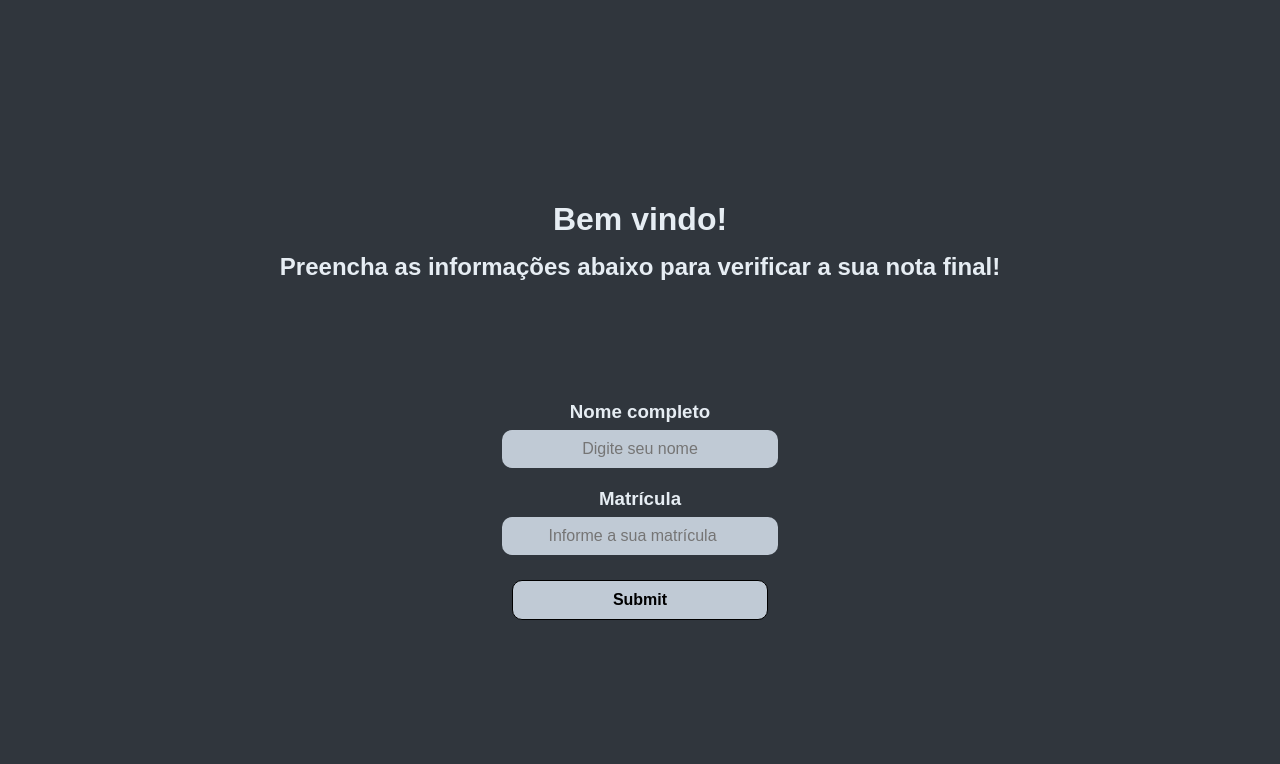
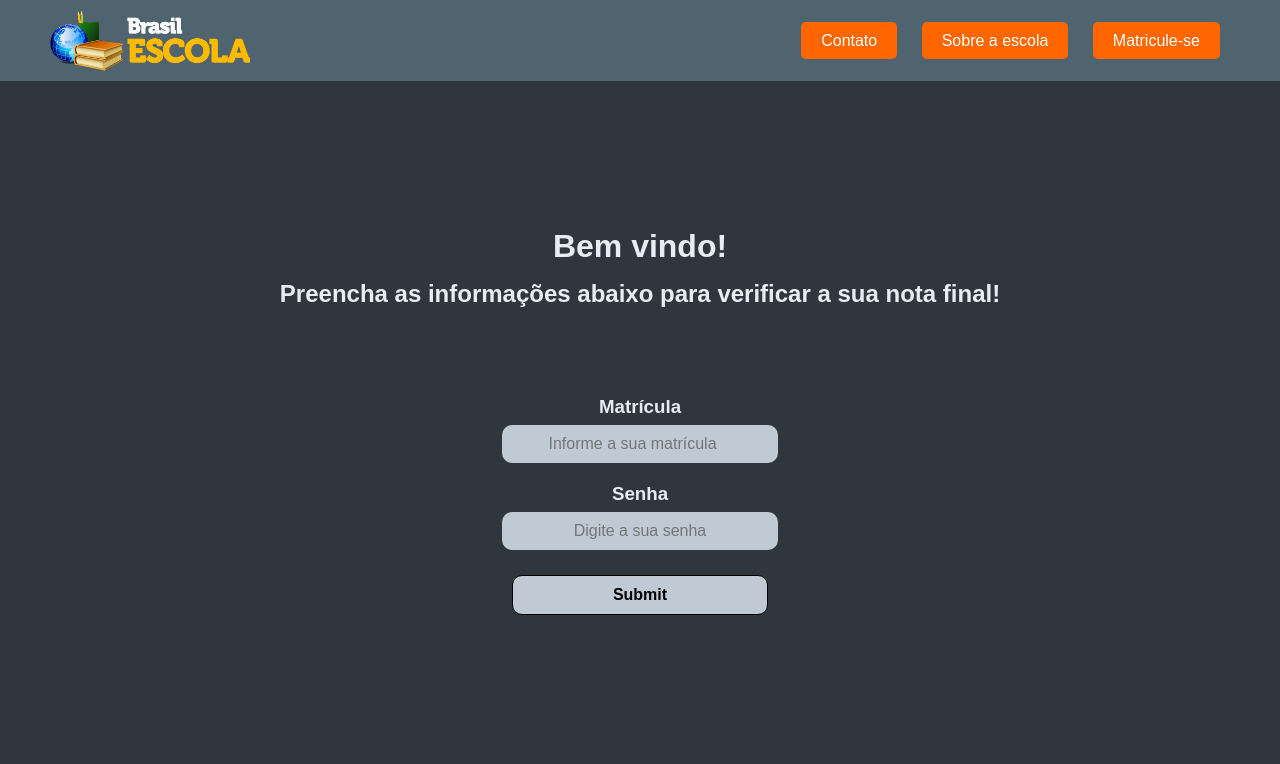
Before and after one commit to Isac14/Sistema-de-Notas, a plain HTML site: page pages/index.html in a window 1280 px wide. Drawn offline with Linux system fonts and the light colour scheme; a web font is replaced by a local one.

Commit message:
final upgrades in progress

```diff
--- a/pages/index.html
+++ b/pages/index.html
@@ -8,6 +8,20 @@
     <link rel="icon" href="../images/dezIcon2.png" />
   </head>
   <body>
+    <nav>
+      <img
+        src="../images/logo.webp"
+        alt="Logo da Escola Exemplo"
+        class="logo"
+      />
+      <div id="items">
+        <a href="contato.html" class="btn">Contato</a>
+        <a href="cursos.html" class="btn">Sobre a escola</a>
+        <a href="eventos.html" class="btn">Matricule-se</a>
+      </div>
+    </nav>
+
+    <div id="content">
       <header>
         <h1>Bem vindo!</h1>
         <h2>Preencha as informações abaixo para verificar a sua nota final!</h2>
@@ -15,11 +29,6 @@
 
       <main>
         <form method="post" action="http://127.0.0.1:5000/matricula">
-        <div class="name">
-          <h3>Nome completo</h3>
-          <input id="name" type="text" placeholder="Digite seu nome" />
-        </div>
-
           <div class="register">
             <h3>Matrícula</h3>
             <input
@@ -29,9 +38,19 @@
             />
           </div>
 
+          <div class="register">
+            <h3>Senha</h3>
+            <input
+              id="password"
+              type="password"
+              placeholder="Digite a sua senha"
+            />
+          </div>
+
           <input id="submitBtn" type="submit" formaction="./grades.html" />
         </form>
       </main>
+    </div>
 
     <script src="../js/script.js"></script>
   </body>
--- a/style/grades.css
+++ b/style/grades.css
@@ -56,3 +56,36 @@ th.colspan2 {
 h1 {
   color: rgb(152, 254, 0);
 }
+
+header {
+  background-color: #0072b5;
+  padding: 10px 0;
+  text-align: center;
+  display: flex;
+  justify-content: space-between;
+  align-items: center;
+}
+
+.logo {
+  max-width: 200px;
+  height: auto;
+  margin-left: 50px;
+}
+
+#items {
+  margin-right: 50px;
+}
+
+.btn {
+  background-color: #ff6600;
+  color: #fff;
+  padding: 10px 20px;
+  text-decoration: none;
+  margin: 0 10px;
+  border-radius: 5px;
+}
+
+.back-link {
+  color: #fff;
+  text-decoration: none;
+}
--- a/style/indexStyle.css
+++ b/style/indexStyle.css
@@ -7,19 +7,22 @@
 
 body {
   height: 100vh;
-    display: flex;
-    flex-direction: column;
-    justify-content: center;
-    align-items: center;
-    gap: 15%;
 
   color: #e6edf3;
   background-color: #30363d;
   font-family: "Mooli", sans-serif;
 }
 
+#content {
+  height: 85vh;
+  display: flex;
+  flex-direction: column;
+  justify-content: center;
+  align-items: center;
+  gap: 10%;
+}
+
 header {
-    margin-top: 20px;
   text-align: center;
 }
 
@@ -58,3 +61,37 @@ input {
   color: #e6edf3;
   transition: 0.7s;
 }
+
+nav {
+  background-color: #4f646f;
+  padding: 10px 0;
+  text-align: center;
+  display: flex;
+  justify-content: space-between;
+  align-items: center;
+  width: 100vw;
+}
+
+.logo {
+  max-width: 200px;
+  height: auto;
+  margin-left: 50px;
+}
+
+#items {
+  margin-right: 50px;
+}
+
+.btn {
+  background-color: #ff6600;
+  color: #fff;
+  padding: 10px 20px;
+  text-decoration: none;
+  margin: 0 10px;
+  border-radius: 5px;
+}
+
+.back-link {
+  color: #fff;
+  text-decoration: none;
+}
```
Also changed, not shown: pages/contato.html (added, +33 -0 lines), pages/grades.html (+17 -1 lines), images/logo.webp (added). Lines whose indentation alone changed are shown as unchanged.
